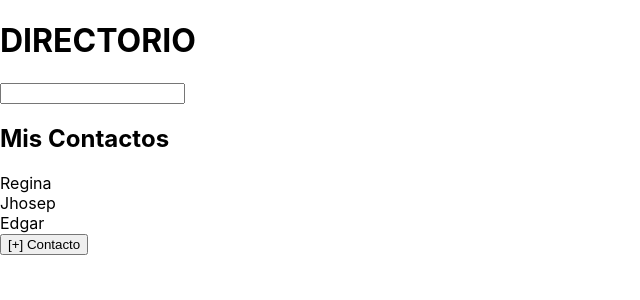
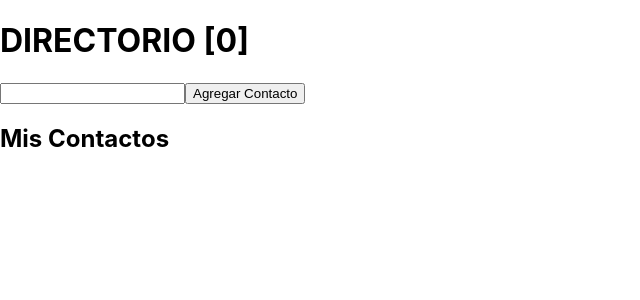
Before and after one commit to hiireme/Pagina-React-contactos, a React (Create React App) app: page / in a window 1280 px wide. Shown: the top 300 px of the page, without its empty margins (0-640 px from the left). Built offline with nearby package versions, Linux system fonts and the light colour scheme.

Commit message:
Subiendo la pagina de react

```diff
--- a/public/index.html
+++ b/public/index.html
@@ -10,6 +10,7 @@
       content="Web site created using create-react-app"
     />
     <link rel="apple-touch-icon" href="%PUBLIC_URL%/logo192.png" />
+
     <!--
       manifest.json provides metadata used when your web app is installed on a
       user's mobile device or desktop. See https://developers.google.com/web/fundamentals/web-app-manifest/
--- a/src/AgregaContacto/index.js
+++ b/src/AgregaContacto/index.js
@@ -1,8 +1,54 @@
 import React from "react";
+import './AgregaContacto.css';
+import {DirectorioContext} from'../Contex/DirectorioProvider';
+
+
 
 function AgregaContacto() {
-    return(
-        <button>{"[+] Contacto"}</button>
+
+    const [setModal, guardarContacto]=React.useContext(DirectorioContext);
+    const [contact,setcontact]=React.useState({
+        nombre:'',
+        correo:'',
+        telefono:''
+    })
+
+    function onChangenombre(event) {
+        let contactoTemporal=contact;
+        contactoTemporal.nombre=event.target.value;
+        setcontact(contactoTemporal);
+    }
+    function onChangecorreo(event) {
+        let contactoTemporal=contact;
+        contactoTemporal.correo=event.target.value;
+        setcontact(contactoTemporal);
+     }
+    function onChangetelefono(event) {
+        let contactoTemporal=contact;
+        contactoTemporal.telefono=event.target.value;
+        setcontact(contactoTemporal);
+    }
+
+    function onClickbtnBorrar() { }
+    function onClickbtnAgregar(event) {
+        event.preventDefault();
+        guardarContacto(contact);
+        setModal(false);
+     }
+
+    return (
+        <div>
+            <form>
+                <input typeof="nombre" placeholder="Nombre" onChange={onChangenombre}></input>
+                <input typeof="correo" placeholder="Correo" onChange={onChangecorreo}></input>
+                <input typeof="telefono" placeholder="Telefono" onChange={onChangetelefono}></input>
+                <div>
+                    <button className="btnBorrar" onClick={onClickbtnBorrar}>Borrar</button>
+                    <button typeof="submit" onClick={onClickbtnAgregar}>Guardar</button>
+                </div>
+            </form>
+
+        </div>
     )
 }
 export default AgregaContacto;
--- a/src/App.js
+++ b/src/App.js
@@ -4,59 +4,46 @@ import Busqueda from './Busqueda/Busqueda';
 import ListaContactos from './ListaContactos';
 import Contacto from './Contacto';
 import AgregaContacto from './AgregaContacto';
+import { DirectorioContext, DirectorioProvider } from './Contex/DirectorioProvider';
+
 function App() {
-
-  let Contactos=[
-    {
-      nombre:"Regina",
-      telefono:"3221088196",
-      correo:"ti1801014@academica.utb.edu.mx"
-    },
-    {
-      nombre:"Jhosep",
-      telefono:"3112468469",
-      correo:"jhosep@mail.com"
-    },
-    {
-      nombre:"Edgar",
-      telefono:"322111111",
-      correo:"edgar@mail.com"
-    }
-  ]
-
-  let [textoBusqueda, setTextoBusqueda] = React.useState('');
-  let contactosFiltrados=[];
-
-    if(textoBusqueda.length>0){
-      let textoBusquedaLowerCase=textoBusqueda.toLowerCase();
-      contactosFiltrados=Contactos.filter((contacto)=>{
-        return contacto.nombre.toLowerCase().includes(textoBusquedaLowerCase);
-      })
-    }
-    else{
-      contactosFiltrados=Contactos;
-    }
+  let modal = false;
 
   return (
+    <DirectorioProvider>
+      <DirectorioContext.Consumer>
+        {
+          ({
+            contactosFiltrados,
+            borrarContacto,
+            contadorContactos,
+            modal,
+            setModal
+          }) => (
             <React.Fragment>
-      <h1>DIRECTORIO</h1>
-      <Busqueda textoBusqueda={textoBusqueda} setTextoBusqueda={setTextoBusqueda}/>
+              <h1>DIRECTORIO [{contadorContactos}]</h1>
+              <Busqueda />
+              <button onClick={()=>{setModal(true)}}>Agregar Contacto</button>
               <ListaContactos>
                 {
-          contactosFiltrados.map((contacto)=>{
-            return(
+                  contactosFiltrados.map((contacto) => {
+                    return (
                       <Contacto
                         nombre={contacto.nombre}
                         telefono={contacto.telefono}
                         correo={contacto.correo}
+                        borrarContacto={() => { borrarContacto(contacto.nombre) }}
                       />
                     )
                   })
                 }
-
               </ListaContactos>
-      <AgregaContacto/>
+              {modal && <AgregaContacto />}
             </React.Fragment>
+          )
+        }
+      </DirectorioContext.Consumer>
+    </DirectorioProvider>
   );
 }
 
--- a/src/Busqueda/Busqueda.js
+++ b/src/Busqueda/Busqueda.js
@@ -1,15 +1,17 @@
-import React from "react";//referencia a la libreria de react
+import React from "react";
 import './Busqueda.css';
+import { DirectorioContext } from "../Contex/DirectorioProvider";
 
-function Busqueda(props) { //se declara la funcion y el nombre del archivo
+function Busqueda() {
+    const {TextoBusqueda, setTextoBusqueda} = React.useContext(DirectorioContext);
 
     function onBusquedaChange(event) {
-        props.setTextoBusqueda(event.target.value);
+        setTextoBusqueda(event.target.value);
     }
-    return ( //esto es lo que se muestra en la pagina web
+    return (
         <React.Fragment>
-            <input onChange={onBusquedaChange}></input>
+            <input onChange={onBusquedaChange} value={TextoBusqueda}></input>
         </React.Fragment>
     );
 }
-export default Busqueda; //
+export default Busqueda;
--- a/src/Contacto/index.js
+++ b/src/Contacto/index.js
@@ -1,9 +1,18 @@
 import React from "react";
+import './Contacto.css';
+
 
 function Contacto(props) {
-    return(
+    function borrar() {
+        console.log("le diste click a borrar");
+        props.borrarContacto();
+    }
+    return (
         <div>
-            {props.nombre}
+            <p>{props.nombre}</p>
+            <p>{props.telefono}</p>
+            <p>{props.correo}</p>
+            <button onClick={borrar}>Borrar</button>
         </div>
     )
 }
--- /dev/null
+++ b/src/Contex/DirectorioProvider.js
@@ -0,0 +1,73 @@
+import React from "react";
+
+const DirectorioContext = React.createContext();
+function DirectorioProvider(props) {
+
+    let Contactos, contadorContactos;
+
+    if (!localStorage.Contactos) {
+        localStorage.setItem("contactos", JSON.stringify([]));
+        Contactos = [];
+    }
+    else {
+        Contactos = JSON.parse(localStorage.Contactos);
+    }
+
+    let [textoBusqueda, setTextoBusqueda] = React.useState('');
+    let [ContactosState, setContactosState] = React.useState(Contactos)
+    let contactosFiltrados = [];
+    let [modal, setModal]= React.useState(false);
+
+    function guardarContacto(contacto) {
+        let contactosTemporal=[...ContactosState];
+        contactosTemporal.push(contacto);
+        localStorage.setItem("contactos", JSON.stringify(contactosTemporal));
+        setContactosState(contactosTemporal);
+    }
+
+    function borrarContacto(name) {
+
+        let indice = ContactosState.findIndex((contacto) => {
+            return contacto.nombre == name;
+        });
+        let contactosTemporal = [...ContactosState];
+        contactosTemporal.splice(indice, 1);
+        localStorage.setItem("Contactos", JSON.stringify(contactosTemporal));
+        setContactosState(contactosTemporal);
+        console.log(indice);
+
+    }
+
+    if (textoBusqueda.length > 0) {
+        let textoBusquedaLowerCase = textoBusqueda.toLowerCase();
+        contactosFiltrados = ContactosState.filter((contacto) => {
+            return contacto.nombre.toLowerCase().includes(textoBusquedaLowerCase);
+        })
+    }
+    else {
+        contactosFiltrados = ContactosState;
+    }
+
+    contadorContactos=contactosFiltrados.length;
+
+    return (
+        <DirectorioContext.Provider
+            value={{
+                textoBusqueda,
+                setTextoBusqueda,
+                contactosFiltrados,
+                ContactosState,
+                setContactosState,
+                borrarContacto,
+                contadorContactos,
+                modal,
+                setModal,
+                guardarContacto
+            }}>
+            {props.children}
+        </DirectorioContext.Provider>
+    )
+
+}
+
+export { DirectorioContext, DirectorioProvider };
```
Lines whose indentation alone changed are shown as unchanged.
